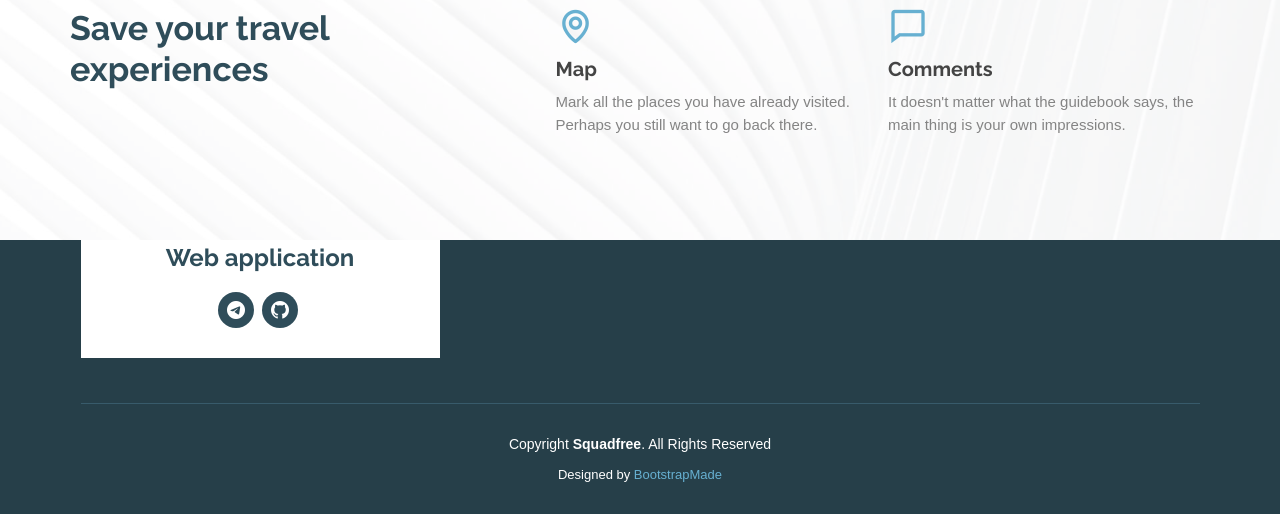
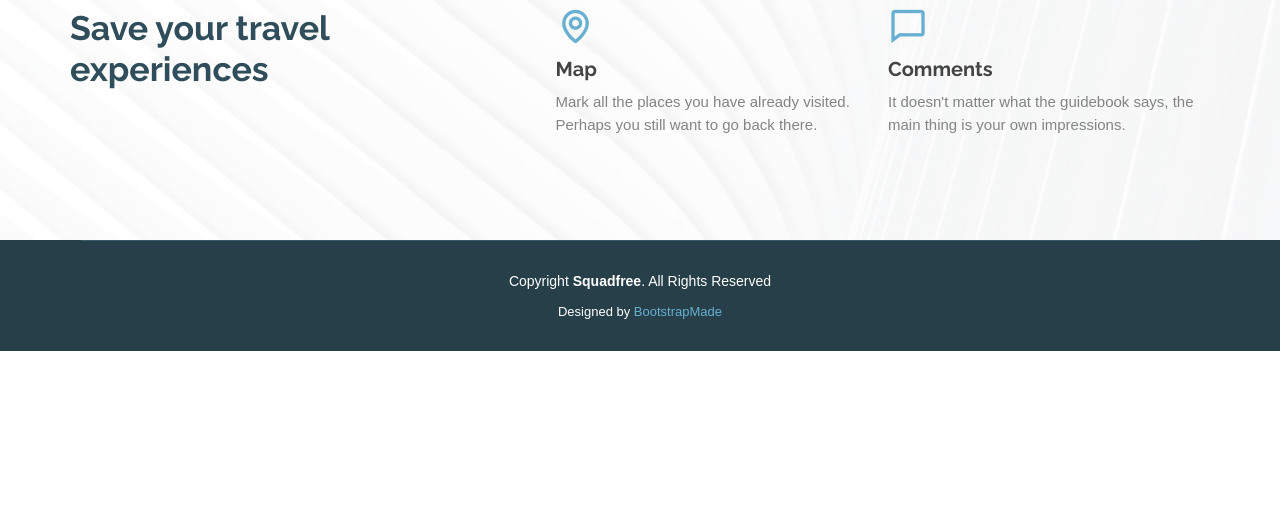
Before and after one commit to ProtKsen/impression_keeper, a Django app: page / in a window 1280 px wide. Shown: the part 912-1426 px from the top of the page. After the commit the page ends 1263 px from the top, so only its background shows below. Run offline with Django 4.2, Linux system fonts and the light colour scheme; some libraries are stand-ins or nearby versions.

Commit message:
Delete social links from footer

```diff
--- a/src/templates/layouts.html
+++ b/src/templates/layouts.html
@@ -75,37 +75,11 @@
 
 <!-- ======= Footer ======= -->
 <footer id="footer">
-    <div class="footer-top">
-        <div class="container">
-            <div class="row">
-
-                <div class="col-lg-4 col-md-6">
-                    <div class="footer-info">
-                        <h3> Web application </h3>
-
-                        <div class="social-links mt-3">
-                            <a class="btn" href="https://t.me/proksen">
-                                <i class="bi bi-telegram"></i>
-                            </a>
-                            <a class="btn" href="https://github.com/ProtKsen">
-                                <i class="bi bi-github"></i>
-                            </a>
-                        </div>
-                    </div>
-                </div>
-            </div>
-        </div>
-    </div>
-
     <div class="container">
         <div class="copyright">
             Copyright <strong><span>Squadfree</span></strong>. All Rights Reserved
         </div>
         <div class="credits">
-            <!-- All the links in the footer should remain intact. -->
-            <!-- You can delete the links only if you purchased the pro version. -->
-            <!-- Licensing information: https://bootstrapmade.com/license/ -->
-            <!-- Purchase the pro version with working PHP/AJAX contact form: https://bootstrapmade.com/squadfree-free-bootstrap-template-creative/ -->
             Designed by <a href="https://bootstrapmade.com/">BootstrapMade</a>
         </div>
     </div>
```
